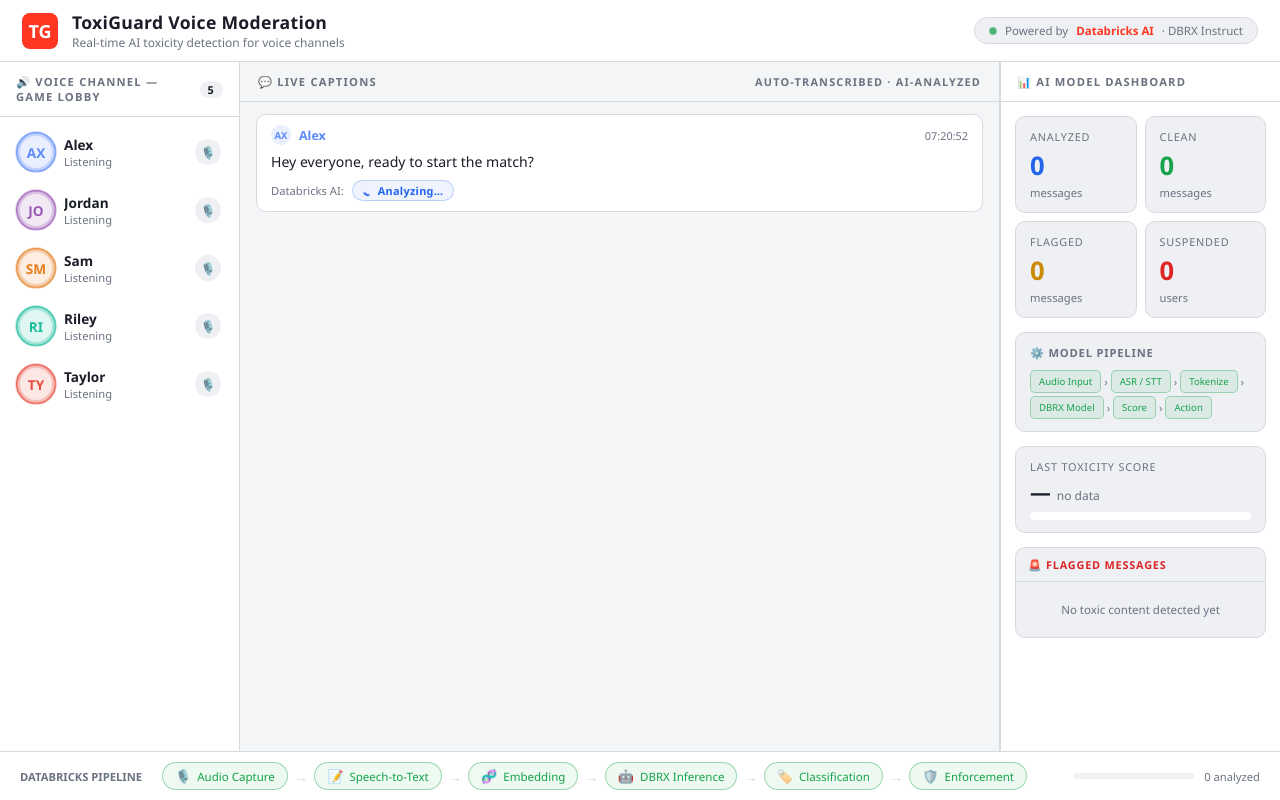
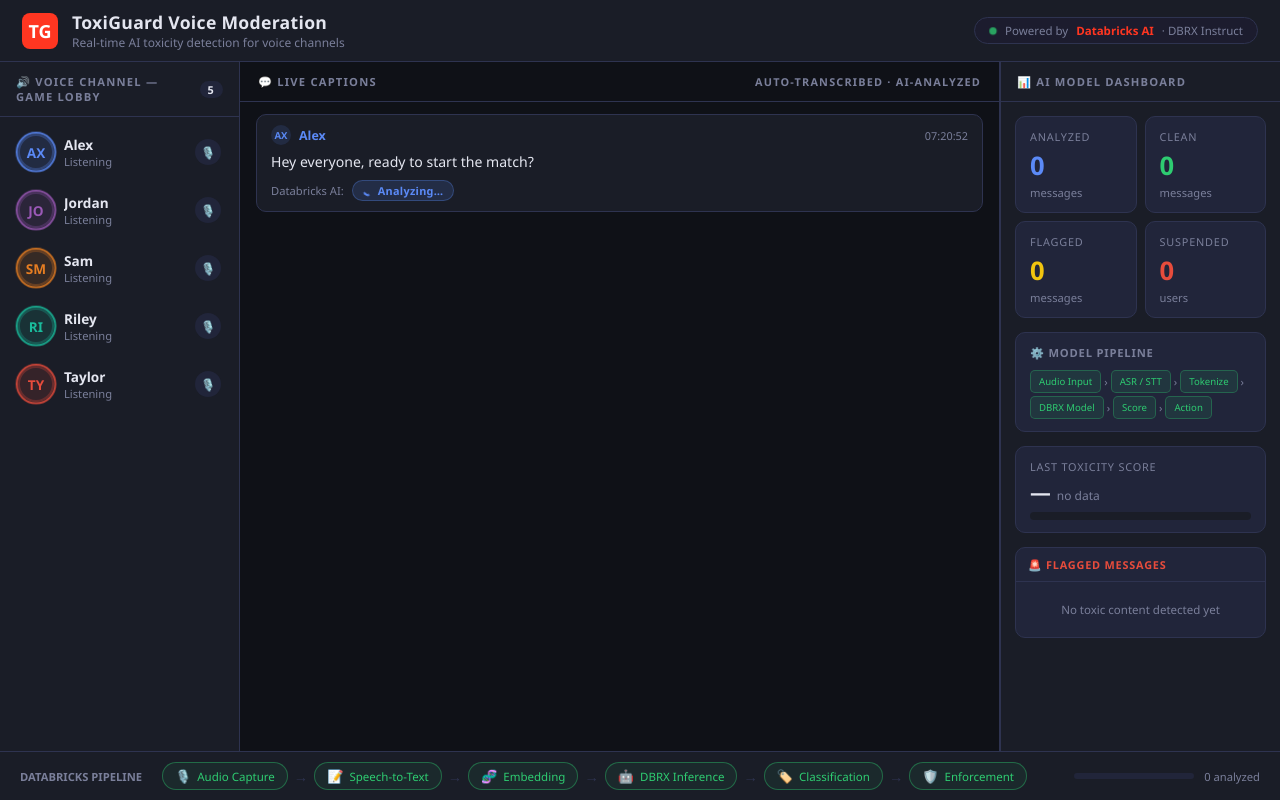
Before and after one commit to TarunIsCOde/hacklytics-2026, a Django app: page / in a window 1280 px wide. Run offline with Django 5.2, Linux system fonts and the light colour scheme.

Commit message:
Revert UI back to original dark mode color scheme

```diff
--- a/voicechat/templates/voicechat/index.html
+++ b/voicechat/templates/voicechat/index.html
@@ -8,17 +8,17 @@
     /* ── Reset & base ── */
     *, *::before, *::after { box-sizing: border-box; margin: 0; padding: 0; }
     :root {
-      --bg:        #f4f5f7;
-      --surface:   #ffffff;
-      --panel:     #eef0f4;
-      --border:    #d6d9e0;
-      --text:      #1a1d27;
-      --muted:     #6b7280;
+      --bg:        #0f1117;
+      --surface:   #1a1d27;
+      --panel:     #21253a;
+      --border:    #2e3350;
+      --text:      #e4e6f0;
+      --muted:     #7a7f9a;
       --accent:    #ff3621;      /* Databricks red */
-      --green:     #16a34a;
-      --yellow:    #ca8a04;
-      --red:       #dc2626;
-      --blue:      #2563eb;
+      --green:     #2ecc71;
+      --yellow:    #f1c40f;
+      --red:       #e74c3c;
+      --blue:      #5b8af7;
       --radius:    10px;
     }
     body {
@@ -53,7 +53,7 @@
     .databricks-badge {
       margin-left: auto;
       display: flex; align-items: center; gap: 8px;
-      background: var(--panel); border: 1px solid var(--border);
+      background: #1c1c2e; border: 1px solid var(--border);
       border-radius: 20px; padding: 5px 14px;
       font-size: .72rem; color: var(--muted);
     }
@@ -226,20 +226,20 @@
       font-weight: 700; font-size: .68rem; letter-spacing: .3px;
     }
     .chip-analyzing {
-      background: rgba(37,99,235,.08);
-      color: var(--blue); border: 1px solid rgba(37,99,235,.25);
+      background: rgba(91,138,247,.15);
+      color: var(--blue); border: 1px solid rgba(91,138,247,.3);
     }
     .chip-clean {
-      background: rgba(22,163,74,.08);
-      color: var(--green); border: 1px solid rgba(22,163,74,.3);
+      background: rgba(46,204,113,.12);
+      color: var(--green); border: 1px solid rgba(46,204,113,.3);
     }
     .chip-warning {
-      background: rgba(202,138,4,.1);
-      color: var(--yellow); border: 1px solid rgba(202,138,4,.3);
+      background: rgba(241,196,15,.12);
+      color: var(--yellow); border: 1px solid rgba(241,196,15,.3);
     }
     .chip-toxic {
-      background: rgba(220,38,38,.1);
-      color: var(--red); border: 1px solid rgba(220,38,38,.35);
+      background: rgba(231,76,60,.18);
+      color: var(--red); border: 1px solid rgba(231,76,60,.4);
       animation: chip-blink .7s ease 2;
     }
     @keyframes chip-blink {
@@ -316,12 +316,12 @@
       transition: background .4s, color .4s, border-color .4s;
     }
     .step.active {
-      background: rgba(37,99,235,.1);
+      background: rgba(91,138,247,.2);
       border-color: var(--blue); color: var(--blue);
     }
     .step.done {
-      background: rgba(22,163,74,.08);
-      border-color: rgba(22,163,74,.35); color: var(--green);
+      background: rgba(46,204,113,.1);
+      border-color: rgba(46,204,113,.3); color: var(--green);
     }
     .step-arrow { color: var(--muted); font-size: .7rem; }
 
@@ -373,9 +373,9 @@
       transition: all .4s ease;
     }
     .pb-step .step-icon { font-size: 13px; }
-    .pb-step.active  { border-color: var(--blue);  color: var(--blue);  background: rgba(37,99,235,.08); }
-    .pb-step.done    { border-color: rgba(22,163,74,.4);  color: var(--green); background: rgba(22,163,74,.07); }
-    .pb-step.flagged { border-color: rgba(220,38,38,.4);  color: var(--red);   background: rgba(220,38,38,.08); animation: chip-blink .5s ease 3; }
+    .pb-step.active { border-color: var(--blue); color: var(--blue); background: rgba(91,138,247,.1); }
+    .pb-step.done   { border-color: rgba(46,204,113,.4); color: var(--green); background: rgba(46,204,113,.07); }
+    .pb-step.flagged { border-color: rgba(231,76,60,.4); color: var(--red); background: rgba(231,76,60,.1); animation: chip-blink .5s ease 3; }
     .pb-arrow { color: var(--border); font-size: .9rem; }
 
     .progress-wrap { display: flex; align-items: center; gap: 10px; margin-left: auto; flex-shrink: 0; }
```
Also changed, not shown: other parts of voicechat/templates/voicechat/index.html (+12 -12 lines).
